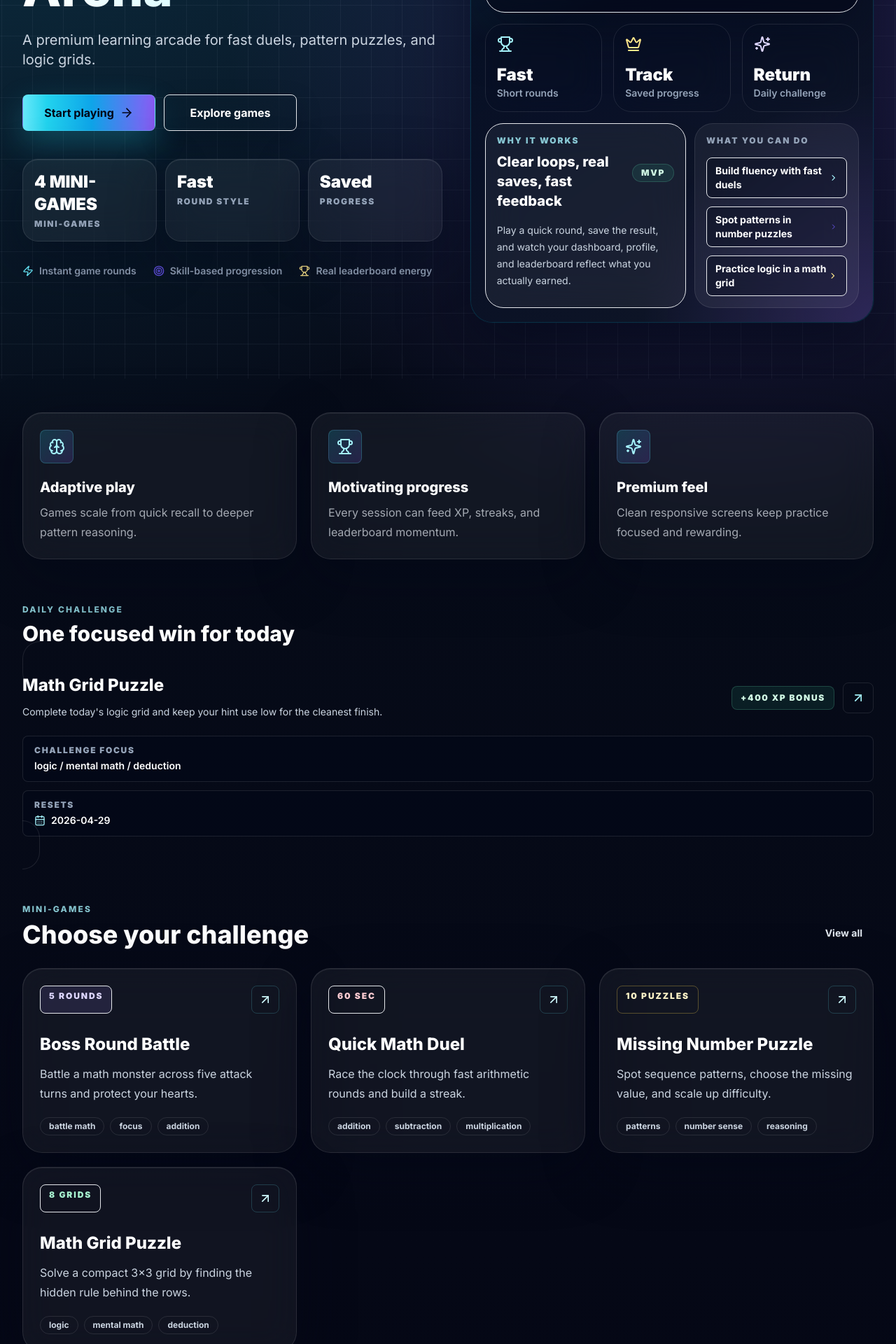
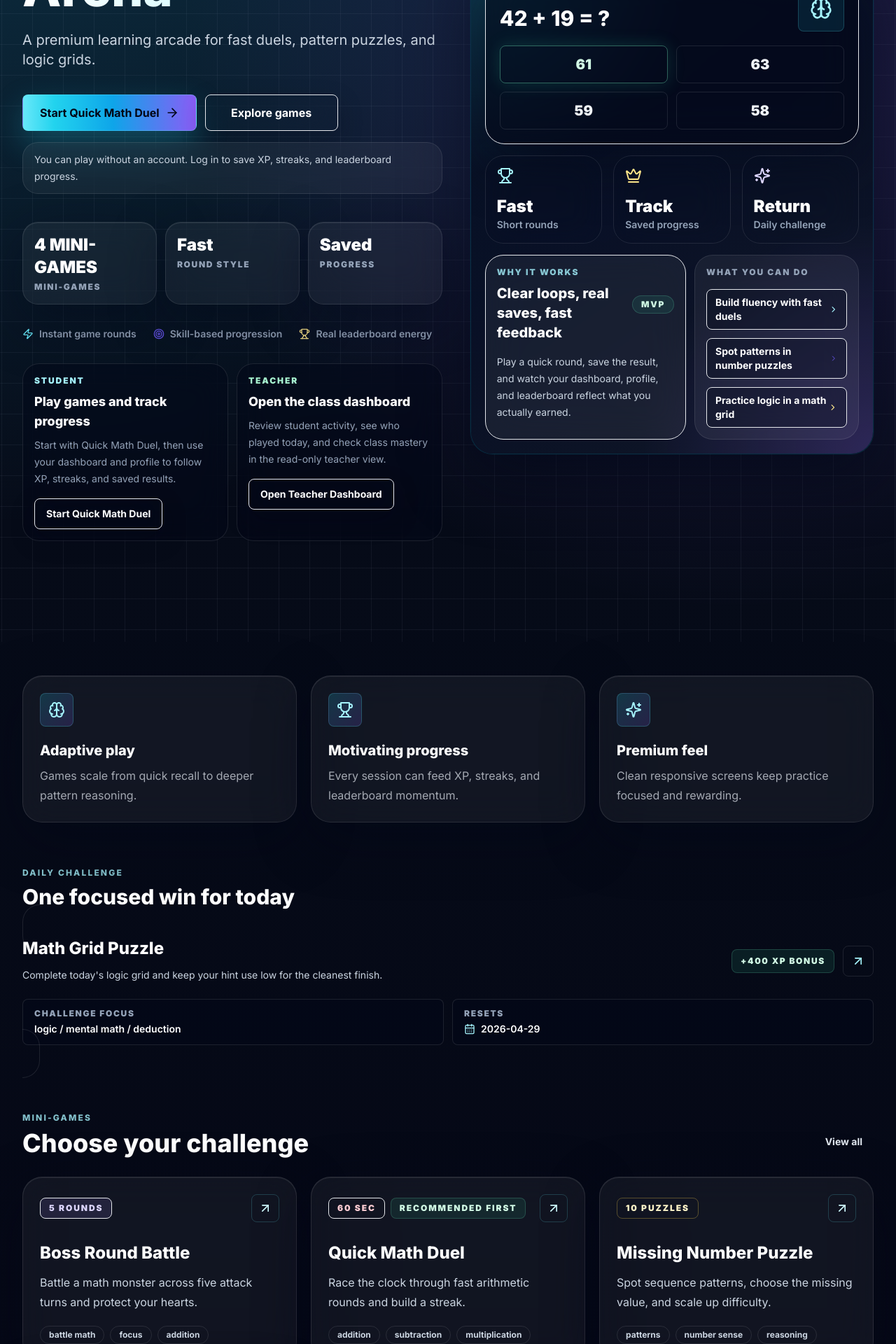
Before and after one commit to GTopchyan77/MathQuest-Arena, a Next.js app: page / in a window 1280 px wide. Shown: the part 380-2300 px from the top of the page at 70% size. Built offline with nearby package versions, Linux system fonts and the light colour scheme; no server answers.

Commit message:
Polish first-time user onboarding clarity

```diff
--- a/src/app/page.tsx
+++ b/src/app/page.tsx
@@ -31,13 +31,16 @@ export default function HomePage() {
             <p className="mt-6 max-w-2xl text-lg leading-8 text-slate-300 sm:text-xl">{t("home.hero.subtitle")}</p>
             <div className="mt-9 flex flex-col gap-3 sm:flex-row">
               <Button asChild className="sm:min-w-[190px]" size="lg">
-                <Link href="/register">
-                  {t("home.hero.start")} <ArrowRight className="h-5 w-5" />
+                <Link href="/games/quick-math-duel">
+                  Start Quick Math Duel <ArrowRight className="h-5 w-5" />
                 </Link>
               </Button>
               <Button asChild className="sm:min-w-[190px]" size="lg" variant="secondary">
                 <Link href="/games">{t("home.hero.explore")}</Link>
               </Button>
+            </div>
+            <div className="mt-4 max-w-2xl rounded-[22px] border border-white/10 bg-white/[0.05] px-4 py-3 text-sm leading-6 text-slate-300 backdrop-blur-xl">
+              You can play without an account. Log in to save XP, streaks, and leaderboard progress.
             </div>
             <div className="mt-10 grid max-w-2xl grid-cols-3 gap-3">
               {[
@@ -63,6 +66,24 @@ export default function HomePage() {
               <div className="flex items-center gap-2">
                 <Trophy className="h-4 w-4 text-amber-200" />
                 {t("home.hero.leaderboardEnergy")}
+              </div>
+            </div>
+            <div className="mt-8 grid max-w-3xl gap-3 sm:grid-cols-2">
+              <div className="rounded-[24px] border border-white/10 bg-slate-950/40 px-4 py-4 backdrop-blur-xl">
+                <p className="text-xs font-black uppercase tracking-[0.16em] text-cyan-200">Student</p>
+                <p className="mt-2 font-[var(--font-sora)] text-lg font-extrabold text-white">Play games and track progress</p>
+                <p className="mt-2 text-sm leading-6 text-slate-400">Start with Quick Math Duel, then use your dashboard and profile to follow XP, streaks, and saved results.</p>
+                <Button asChild className="mt-4" variant="secondary">
+                  <Link href="/games/quick-math-duel">Start Quick Math Duel</Link>
+                </Button>
+              </div>
+              <div className="rounded-[24px] border border-white/10 bg-slate-950/40 px-4 py-4 backdrop-blur-xl">
+                <p className="text-xs font-black uppercase tracking-[0.16em] text-emerald-200">Teacher</p>
+                <p className="mt-2 font-[var(--font-sora)] text-lg font-extrabold text-white">Open the class dashboard</p>
+                <p className="mt-2 text-sm leading-6 text-slate-400">Review student activity, see who played today, and check class mastery in the read-only teacher view.</p>
+                <Button asChild className="mt-4" variant="secondary">
+                  <Link href="/teacher">Open Teacher Dashboard</Link>
+                </Button>
               </div>
             </div>
           </div>
--- a/src/features/games/components/GameCard.tsx
+++ b/src/features/games/components/GameCard.tsx
@@ -61,6 +61,7 @@ const skillKeys: Record<
 
 export function GameCard({ game }: { game: GameMeta }) {
   const { t } = useLocale();
+  const isRecommendedFirst = game.slug === "quick-math-duel";
 
   return (
     <Link
@@ -72,8 +73,15 @@ export function GameCard({ game }: { game: GameMeta }) {
         <div className="absolute -left-10 bottom-0 h-24 w-24 rounded-full bg-violet/10 blur-2xl" />
       </div>
       <div className="flex items-start justify-between gap-4">
-        <div className={`rounded-2xl border px-3 py-1.5 text-xs font-black uppercase tracking-[0.16em] ${accentClasses[game.accent]}`}>
-          {t(durationKeys[game.duration])}
+        <div className="flex flex-wrap items-center gap-2">
+          <div className={`rounded-2xl border px-3 py-1.5 text-xs font-black uppercase tracking-[0.16em] ${accentClasses[game.accent]}`}>
+            {t(durationKeys[game.duration])}
+          </div>
+          {isRecommendedFirst ? (
+            <div className="rounded-2xl border border-emerald-300/20 bg-emerald-400/10 px-3 py-1.5 text-xs font-black uppercase tracking-[0.16em] text-emerald-100">
+              Recommended first
+            </div>
+          ) : null}
         </div>
         <span className="flex h-10 w-10 items-center justify-center rounded-2xl border border-cyan-300/20 bg-[linear-gradient(135deg,rgba(34,211,238,0.16),rgba(139,92,246,0.18))] text-cyan-100 transition group-hover:rotate-6 group-hover:scale-105">
           <ArrowUpRight className="h-5 w-5" />
--- a/src/features/games/components/ResultPanel.tsx
+++ b/src/features/games/components/ResultPanel.tsx
@@ -158,6 +158,9 @@ export function ResultPanel({ onRestart, result }: ResultPanelProps) {
       {shouldShowAuthCta ? (
         <div className="mt-4 rounded-[24px] border border-cyan-300/16 bg-cyan-400/8 p-4">
           <p className="text-sm font-bold text-slate-100">Log in to save progress</p>
+          <p className="mt-2 text-sm leading-6 text-slate-300">
+            You can play without an account. Log in to save XP, streaks, and leaderboard progress.
+          </p>
           <div className="mt-3 flex flex-col gap-3 sm:flex-row">
             <Button asChild>
               <Link href="/login">{t("auth.form.logIn")}</Link>
```
Also changed, not shown: src/features/dashboard/components/DashboardClient.tsx (+12 -2 lines).
